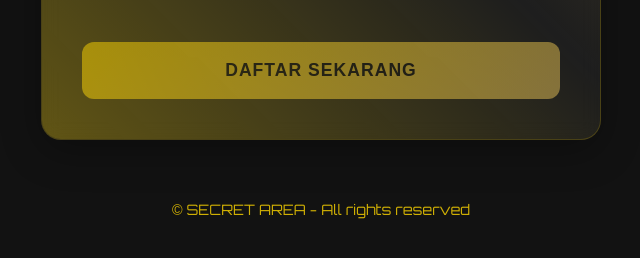
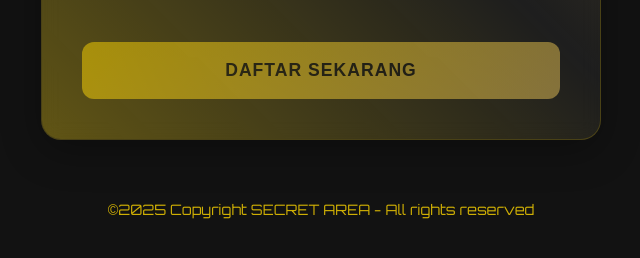
Before and after one commit to PRAAWEBSITE/formsecretarea, a plain HTML site: page index.html in a window 1280 px wide. Shown: the part 1341-1599 px from the top of the page, without its empty margins (319-959 px from the left). Drawn offline with Linux system fonts and the light colour scheme.

Commit message:
Add files via upload

```diff
--- a/index.html
+++ b/index.html
@@ -616,7 +616,7 @@
 
         <!-- Footer -->
         <div class="footer">
-            © SECRET AREA - All rights reserved
+            ©2025 Copyright SECRET AREA - All rights reserved
         </div>
     </div>
 
```
